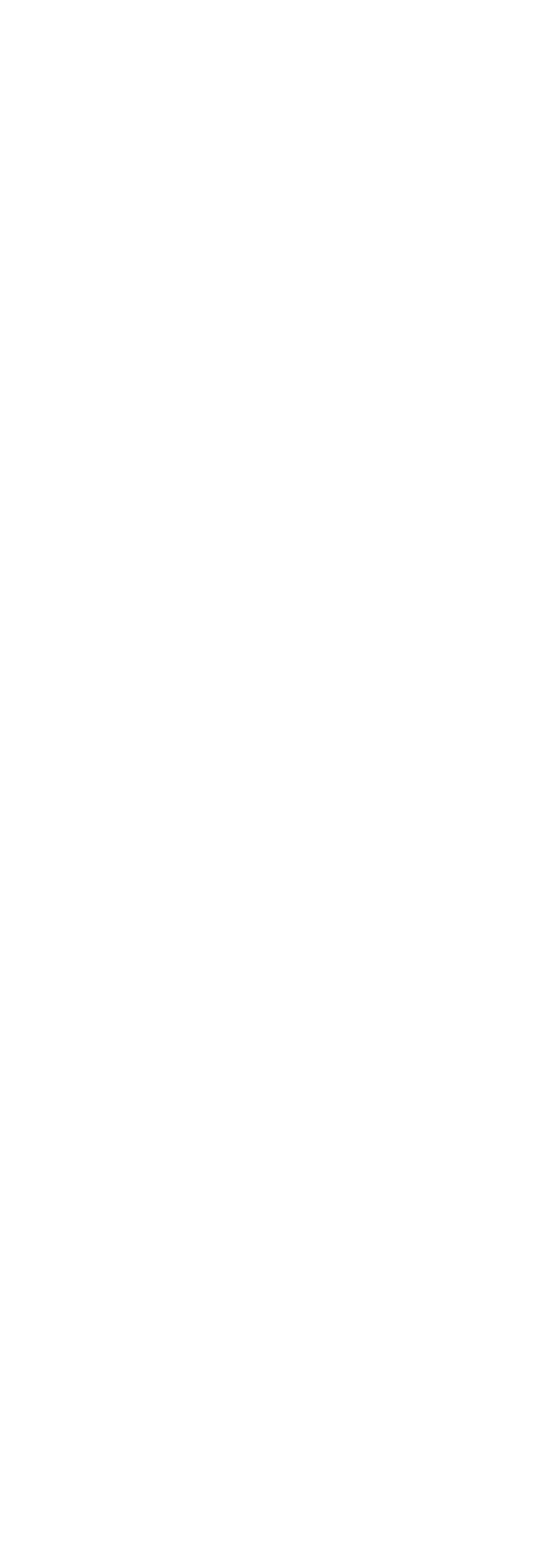
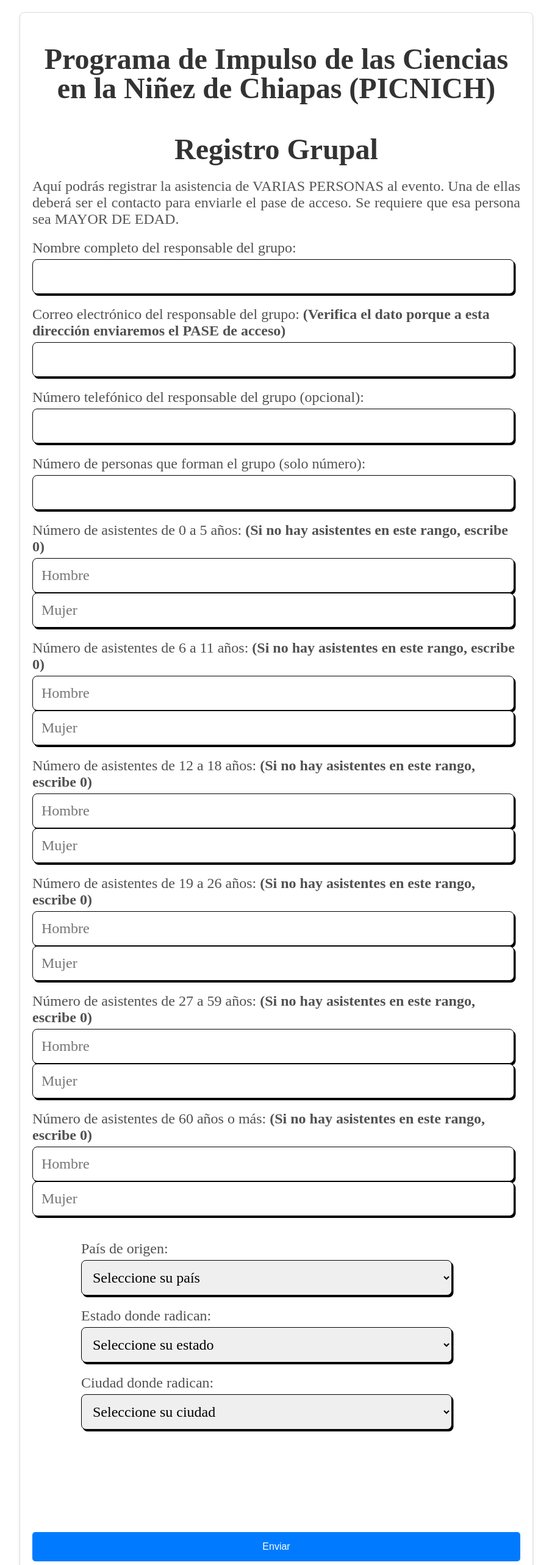
Before and after one commit to Darioantonio20/formularioPicnich, a React (Vite) app: page /registro-grupal in a window 1280 px wide. Before the commit this address had no page. Shown: the top 2566 px of the page at 61% size, without its empty margins (187-1092 px from the left). Before the commit the page ends 800 px from the top, so only its background shows below. Built offline with nearby package versions, Linux system fonts and the light colour scheme.

Commit message:
[ADD] form 2

```diff
--- a/src/Formulario1.jsx
+++ b/src/Formulario1.jsx
@@ -112,7 +112,7 @@ function Formulario1() {
                         de Chiapas.
                     </p>
                 </div>
-                <button className="form-button" type="submit">Registrarse</button>
+                <button className="form-button" type="submit">Enviar</button>
             </form>
         </div>
         </>
--- /dev/null
+++ b/src/RegistroGrupal.jsx
@@ -0,0 +1,159 @@
+import React, { useState } from 'react';
+import './style/Formulario1.css';
+
+function RegistroGrupal() {
+  const [formData, setFormData] = useState({
+    nombreResponsable: '',
+    emailResponsable: '',
+    telefonoResponsable: '',
+    numAsistentes0a5hombre: '',
+    numAsistentes6a11hombre: '',
+    numAsistentes12a18hombre: '',
+    numAsistentes19a26hombre: '',
+    numAsistentes27a59hombre: '',
+    numAsistentes60mashombre: '',
+    numAsistentes0a5mujer: '',
+    numAsistentes6a11mujer: '',
+    numAsistentes12a18mujer: '',
+    numAsistentes19a26mujer: '',
+    numAsistentes27a59mujer: '',
+    numAsistentes60masmujer: '',
+    numPersonasGrupo: '',
+    hombres: '',
+    mujeres: '',
+    paisOrigen: '',
+    estadoRadican: '',
+    ciudadRadican: '',
+    paisOrigen: '',
+    estadoRadican: '',
+    ciudadRadican: ''
+  });
+
+  const estados = [
+    "Aguascalientes", "Baja California", "Baja California Sur", "Campeche", "Chiapas",
+    "Chihuahua", "Ciudad de México", "Coahuila", "Colima", "Durango", "Estado de México",
+    "Guanajuato", "Guerrero", "Hidalgo", "Jalisco", "Michoacán", "Morelos", "Nayarit",
+    "Nuevo León", "Oaxaca", "Puebla", "Querétaro", "Quintana Roo", "San Luis Potosí",
+    "Sinaloa", "Sonora", "Tabasco", "Tamaulipas", "Tlaxcala", "Veracruz", "Yucatán", "Zacatecas"
+  ];
+
+  const ciudades = [
+    "Ciudad de México", "Guadalajara", "Monterrey", "Puebla", "Toluca", "Tijuana", "León",
+    "Ciudad Juárez", "Torreón", "San Luis Potosí", "Mérida", "Chihuahua", "Querétaro",
+    "Aguascalientes", "Morelia", "Saltillo", "Hermosillo", "Mexicali", "Culiacán",
+    "Villahermosa", "Cancún", "Veracruz", "Tuxtla Gutiérrez", "Reynosa", "Oaxaca",
+    "Acapulco", "Durango", "Tepic", "Cuernavaca", "Chilpancingo", "Tlaxcala", "Zacatecas"
+  ];
+
+  const paises = [
+    "México", "Estados Unidos", "Canadá", "Guatemala", "El Salvador", "Honduras", "Nicaragua",
+    "Costa Rica", "Panamá", "Colombia", "Venezuela", "Perú", "Brasil", "Argentina", "Chile",
+    "Uruguay", "Paraguay", "Bolivia", "Ecuador", "España", "Francia", "Alemania", "Italia",
+    "Reino Unido", "Japón", "China", "India", "Australia"
+  ];
+  const handleChange = (e) => {
+    const { name, value } = e.target;
+    setFormData({ ...formData, [name]: value });
+  };
+  const handleSubmit = (e) => {
+    e.preventDefault();
+    console.log('Form Data:', formData);
+    // Aquí puedes manejar el envío del formulario, por ejemplo, enviarlo a un backend
+  };
+
+  return (
+    <>
+    <div className="containercititito">
+    <h1 className="title">Programa de Impulso de las Ciencias en la Niñez de Chiapas (PICNICH)</h1>
+        <h3 className="title">Registro Grupal</h3>
+        <p className="description">
+          Aquí podrás registrar la asistencia de VARIAS PERSONAS al evento. Una de ellas deberá ser
+          el contacto para enviarle el pase de acceso. Se requiere que esa persona sea MAYOR DE
+          EDAD.
+        </p>
+        <form className="registration-form" onSubmit={handleSubmit}>
+          <div className="form-group">
+            <label className="form-labelcito ">Nombre completo del responsable del grupo:</label>
+            <input className="input" type="email" name="nombreResponsable" value={formData.nombreResponsable} onChange={handleChange} required />
+          </div>
+          <div className="form-group">
+            <label className="form-labelcito ">Correo electrónico del responsable del grupo: <b>(Verifica el dato porque a esta dirección enviaremos el PASE de acceso)</b></label>
+            <input className="input" type="email" name="emailResponsable" value={formData.emailResponsable} onChange={handleChange} required />
+          </div>
+          <div className="form-group">
+            <label className="form-labelcito ">Número telefónico del responsable del grupo (opcional):</label>
+            <input className="input" type="tel" name="telefonoResponsable" value={formData.telefonoResponsable} onChange={handleChange} />
+          </div>
+          <div className="form-group">
+            <label className="form-labelcito ">Número de personas que forman el grupo (solo número):</label>
+            <input className="input" type="number" name="numPersonasGrupo" value={formData.numPersonasGrupo} onChange={handleChange} required />
+          </div>
+          <div className="form-group">
+            <label className="form-labelcito ">Número de asistentes de 0 a 5 años: <b>(Si no hay asistentes en este rango, escribe 0)</b></label>
+            <input className="input" placeholder='Hombre' type="number" name="numAsistentes0a5hombre" value={formData.numAsistentes0a5hombre} onChange={handleChange} required />
+            <input className="input" placeholder='Mujer' type="number" name="numAsistentes0a5mujer" value={formData.numAsistentes0a5mujer} onChange={handleChange} required />
+          </div>
+          <div className="form-group">
+            <label className="form-labelcito ">Número de asistentes de 6 a 11 años: <b>(Si no hay asistentes en este rango, escribe 0)</b></label>
+            <input className="input" placeholder='Hombre' type="number" name="numAsistentes6a11hombre" value={formData.numAsistentes6a11hombre} onChange={handleChange} required />
+            <input className="input" placeholder='Mujer' type="number" name="numAsistentes6a11mujer" value={formData.numAsistentes6a11mujer} onChange={handleChange} required />
+          </div>
+          <div className="form-group">
+            <label className="form-labelcito ">Número de asistentes de 12 a 18 años: <b>(Si no hay asistentes en este rango, escribe 0)</b></label>
+            <input className="input" placeholder='Hombre' type="number" name="numAsistentes12a18hombre" value={formData.numAsistentes12a18hombre} onChange={handleChange} required />
+            <input className="input" placeholder='Mujer' type="number" name="numAsistentes12a18mujer" value={formData.numAsistentes12a18mujer} onChange={handleChange} required />
+          </div>
+          <div className="form-group">
+            <label className="form-labelcito ">Número de asistentes de 19 a 26 años: <b>(Si no hay asistentes en este rango, escribe 0)</b></label>
+            <input className="input" placeholder='Hombre' type="number" name="numAsistentes19a26hombre" value={formData.numAsistentes19a26hombre} onChange={handleChange} required />
+            <input className="input" placeholder='Mujer' type="number" name="numAsistentes19a26mujer" value={formData.numAsistentes19a26mujer} onChange={handleChange} required />
+          </div>
+          <div className="form-group">
+            <label className="form-labelcito ">Número de asistentes de 27 a 59 años: <b>(Si no hay asistentes en este rango, escribe 0)</b></label>
+            <input className="input" placeholder='Hombre' type="number" name="numAsistentes27a59hombre" value={formData.numAsistentes27a59hombre} onChange={handleChange} required />
+            <input className="input" placeholder='Mujer' type="number" name="numAsistentes27a59mujer" value={formData.numAsistentes27a59mujer} onChange={handleChange} required />
+          </div>
+          <div className="form-group">
+            <label className="form-labelcito ">Número de asistentes de 60 años o más: <b>(Si no hay asistentes en este rango, escribe 0)</b></label>
+            <input className="input" placeholder='Hombre' type="number" name="numAsistentes60mashombre" value={formData.numAsistentes60mashombre} onChange={handleChange} required />
+            <input className="input" placeholder='Mujer' type="number" name="numAsistentes60masmujer" value={formData.numAsistentes60masmujer} onChange={handleChange} required />
+          </div>
+          <div className="container">
+        <form className="registration-form">
+          <div className="form-group">
+            <label className="form-labelcito">País de origen:</label>
+            <select className="input" name="paisOrigen" value={formData.paisOrigen} onChange={handleChange} required>
+              <option value="">Seleccione su país</option>
+              {paises.map((pais, index) => (
+                <option key={index} value={pais}>{pais}</option>
+              ))}
+            </select>
+          </div>
+          <div className="form-group">
+            <label className="form-labelcito">Estado donde radican:</label>
+            <select className="input" name="estadoRadican" value={formData.estadoRadican} onChange={handleChange} required>
+              <option value="">Seleccione su estado</option>
+              {estados.map((estado, index) => (
+                <option key={index} value={estado}>{estado}</option>
+              ))}
+            </select>
+          </div>
+          <div className="form-group">
+            <label className="form-labelcito">Ciudad donde radican:</label>
+            <select className="input" name="ciudadRadican" value={formData.ciudadRadican} onChange={handleChange} required>
+              <option value="">Seleccione su ciudad</option>
+              {ciudades.map((ciudad, index) => (
+                <option key={index} value={ciudad}>{ciudad}</option>
+              ))}
+            </select>
+          </div>
+        </form>
+      </div>
+          <button className="form-button" type="submit">Enviar</button>
+        </form>
+      </div>
+    </>
+  );
+}
+
+export default RegistroGrupal;
--- a/src/main.jsx
+++ b/src/main.jsx
@@ -3,6 +3,7 @@ import React from 'react';
 import ReactDOM from 'react-dom/client';
 import App from './App.jsx';
 import Formulario1 from './Formulario1.jsx';
+import RegistroGrupal from './RegistroGrupal.jsx';
 
 ReactDOM.createRoot(document.getElementById('root')).render(
   <React.StrictMode>
@@ -10,6 +11,7 @@ ReactDOM.createRoot(document.getElementById('root')).render(
       <Routes>
         <Route path="/" element={<App />} />
         <Route path="/formulario1" element={<Formulario1 />} />
+        <Route path="/registro-grupal" element={<RegistroGrupal />} />
       </Routes>
     </Router>
   </React.StrictMode>,
--- a/src/style/Formulario1.css
+++ b/src/style/Formulario1.css
@@ -53,6 +53,14 @@
     font-size: 1.5rem;
   }
 
+  .form-labelcito {
+    display: block;
+    margin-bottom: 5px;
+    font-weight: 100;
+    color: #515151;
+    font-size: 1.5rem;
+  }
+
   .form-input, .form-select {
     width: 100%;
     padding: 10px;
```
